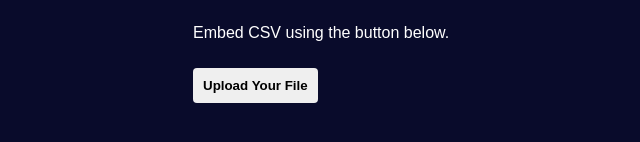
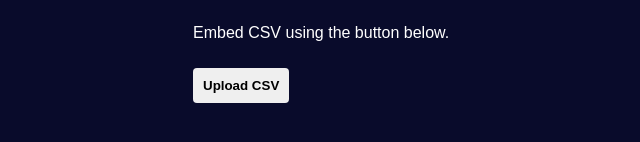
Before and after one commit to nrmarston/create-flatfile-javascript, a website with bundled scripts: page public/index.html in a window 1280 px wide. Shown: the part 344-486 px from the top of the page, without its empty margins (62-702 px from the left). Built offline with nearby package versions, Linux system fonts and the light colour scheme; what @flatfile/listener would draw is missing.

Commit message:
Changed open button text

```diff
--- a/public/index.html
+++ b/public/index.html
@@ -21,7 +21,7 @@
             class="contrast"
             onclick="openFlatfile({ publishableKey: 'pk_0c03815f7fc6413dbf5d51e7936f2f85', environmentId: 'us_env_CHhq9tfg' })"
           >
-            Upload Your File
+            Upload CSV
           </button>
         </div>
       </div>
```
